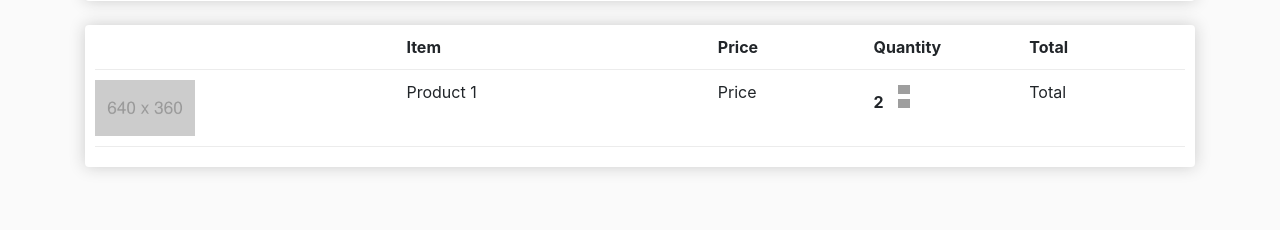
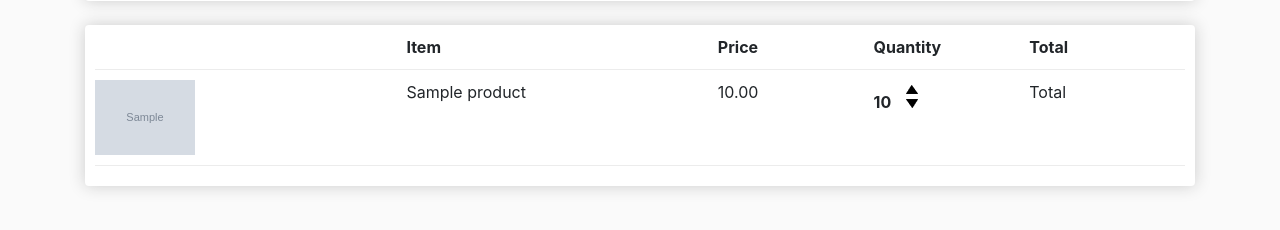
Before and after one commit to Gorkalow/SDAproject_Ecommerce, a Django app: template ecommerce/store/templates/store/cart.html in a window 1280 px wide. Shown: the part 237-467 px from the top of the page. Run offline with Django 4.2, Linux system fonts and the light colour scheme; the template is opened without the code that fills it: most values are stand-ins (such as "Sample title", 1, 10 or a date in 2020); grey boxes marked "Sample" are stand-in pictures; some libraries are stand-ins or nearby versions; grey boxes are pictures that could not be loaded.

Commit message:
Cart data rendered: -cart view modified -customer model changed to simplify creation of a new customers through admin panel -cart.html modified according to changes in cart view. -pictures of arrows added to enable the change of product's quantities in the future.

```diff
--- a/ecommerce/store/templates/store/cart.html
+++ b/ecommerce/store/templates/store/cart.html
@@ -31,19 +31,22 @@
                     <div class="cart-row-line"><strong>Total</strong></div>
 
                 </div>
+
+                {% for item in items %}
                 <div class="cart-row">
-                    <div class="cart-row-line-2"><img class="row-image" src="{% static 'images/640x360.png' %}"></div>
-                    <div class="cart-row-line-2"><p>Product 1</p></div>
-                    <div class="cart-row-line">Price</div>
+                    <div class="cart-row-line-2"><img class="row-image" src="{{item.product.imageURL}}" alt="image not found..."></div>
+                    <div class="cart-row-line-2"><p>{{item.product.name}}</p></div>
+                    <div class="cart-row-line">{{item.product.price|floatformat:2}}</div>
                     <div class="cart-row-line">
-                        <p class="quantity">2</p>
+                        <p class="quantity">{{item.quantity}}</p>
                         <div class="quantity">
-                            <img class="chg-quantity" src="{% static 'images/arrow-up.png' %}">
-                            <img class="chg-quantity" src="{% static 'images/arrow-down.png' %}">
+                            <img class="chg-quantity" src="{% static 'images/arrow-up.png' %}" alt="arrow-up">
+                            <img class="chg-quantity" src="{% static 'images/arrow-down.png' %}" alt="arrow-down">
                         </div>
                     </div>
                     <div class="cart-row-line"><p>Total</p></div>
                 </div>
+                {% endfor %}
             </div>
         </div>
     </div>
```
Also changed, not shown: ecommerce/store/models.py (+6 -1 lines), ecommerce/store/views.py (+12 -1 lines), ecommerce/db.sqlite3, ecommerce/static/images/arrow-down.png (added), ecommerce/static/images/arrow-up.png (added).
